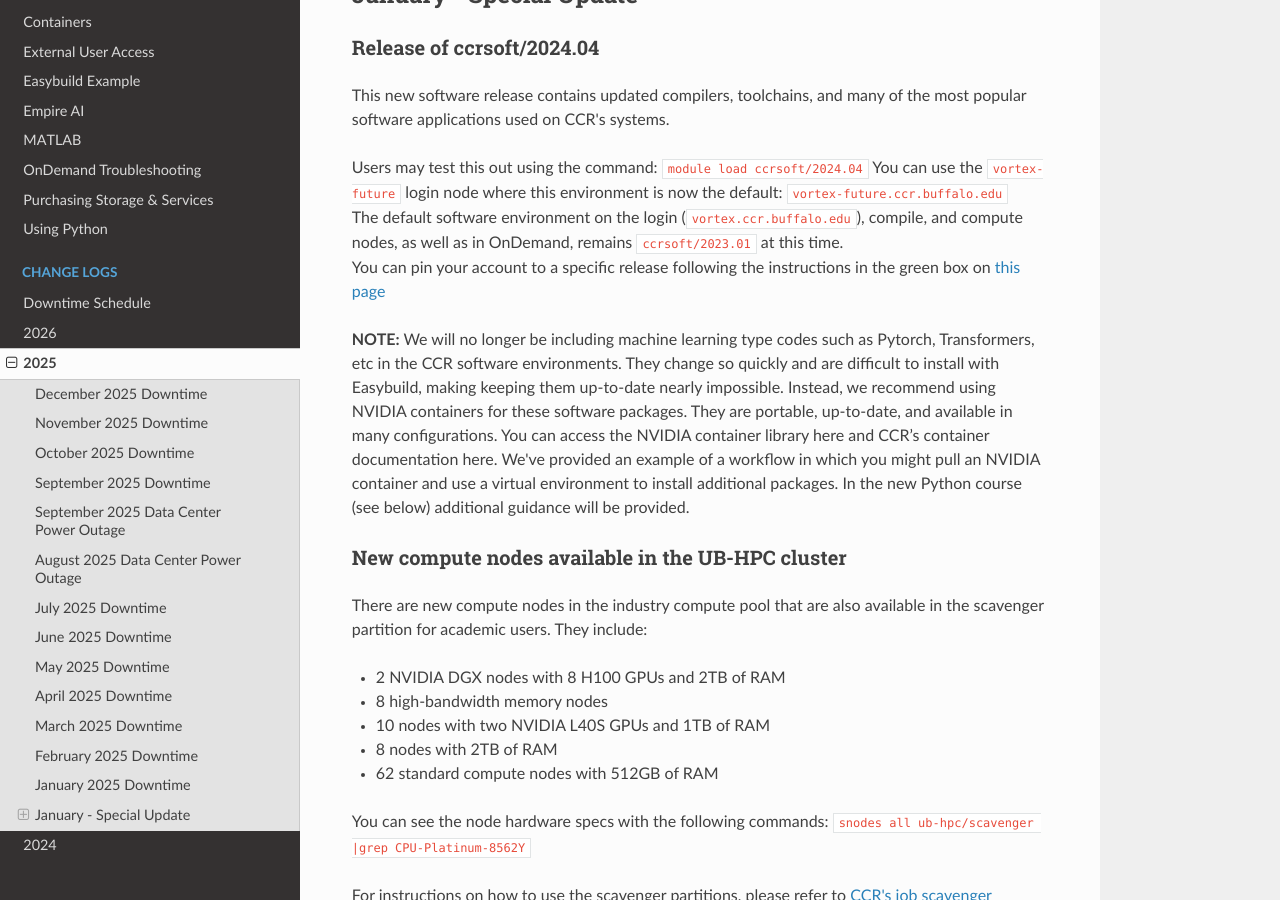
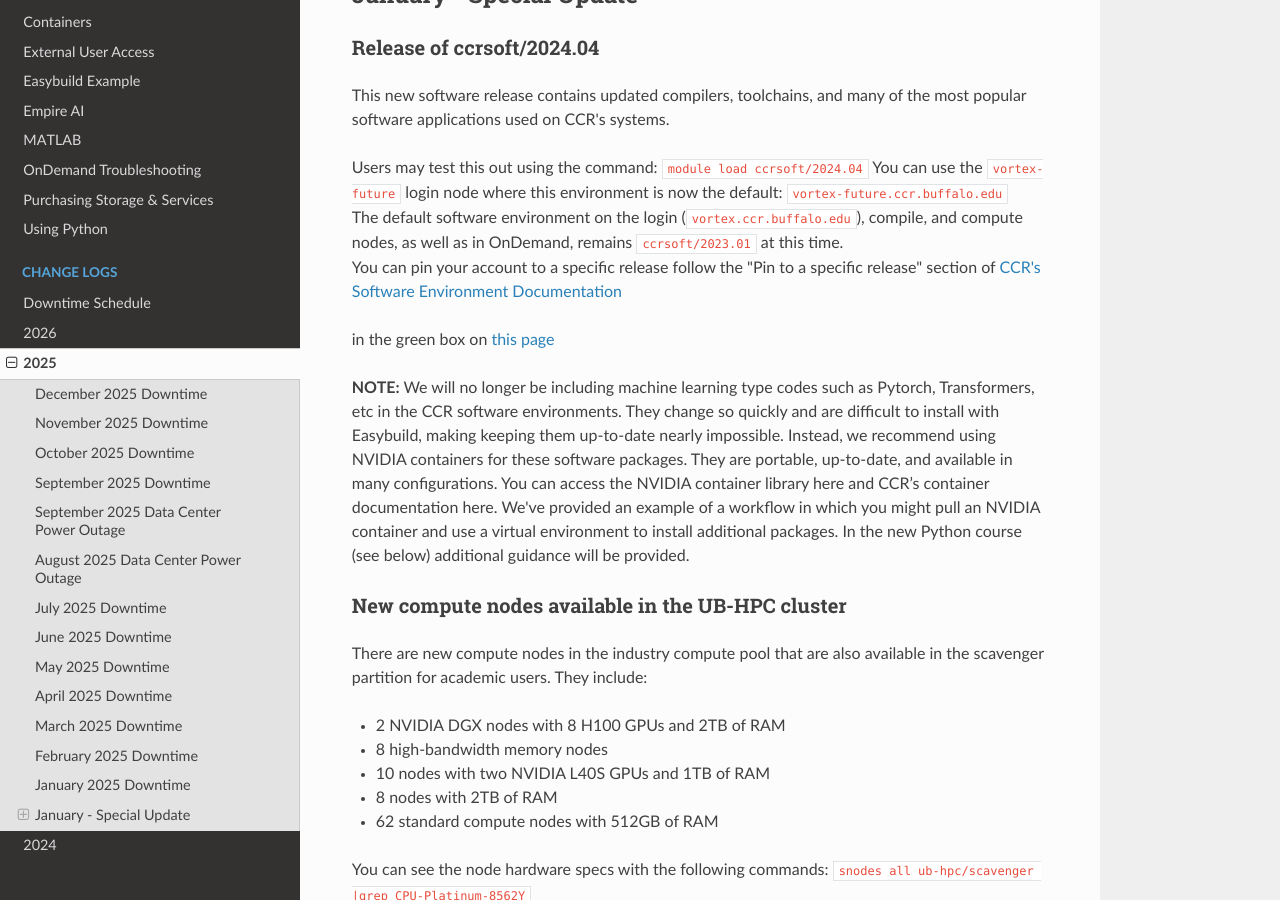
Before and after one commit to ubccr/ccrdocs, an MkDocs documentation site: the page built from pages/changelogs/2025.md, in a window 1280 px wide and 900 px high, scrolled down 7738 px. Built offline with MkDocs 1.6.1, drawn with Linux system fonts in a browser that asks for light colours; nearby versions of some CDN libraries.

Commit message:
Fixed a documentation link
Tony

```diff
--- a/pages/changelogs/2025.md
+++ b/pages/changelogs/2025.md
@@ -302,7 +302,9 @@ This new software release contains updated compilers, toolchains, and many of th
 Users may test this out using the command: `module load ccrsoft/2024.04`
 You can use the `vortex-future` login node where this environment is now the default: `vortex-future.ccr.buffalo.edu`
 The default software environment on the login (`vortex.ccr.buffalo.edu`), compile, and compute nodes, as well as in OnDemand, remains `ccrsoft/2023.01` at this time.
-You can pin your account to a specific release following the instructions in the green box on [this page](https://docs.ccr.buffalo.edu/en/latest/software/releases/)
+You can pin your account to a specific release follow the "Pin to a specific release" section of [CCR's Software Environment Documentation](../software/releases.md)
+
+in the green box on [this page](https://docs.ccr.buffalo.edu/en/latest/software/releases/)
 
 
 **NOTE:** We will no longer be including machine learning type codes such as Pytorch, Transformers, etc in the CCR software environments.  They change so quickly and are difficult to install with Easybuild, making keeping them up-to-date nearly impossible.  Instead, we recommend using NVIDIA containers for these software packages.  They are portable, up-to-date, and available in many configurations.  You can access the NVIDIA container library here and CCR’s container documentation here.  We've provided an example of a workflow in which you might pull an NVIDIA container and use a virtual environment to install additional packages.  In the new Python course (see below) additional guidance will be provided.
```
